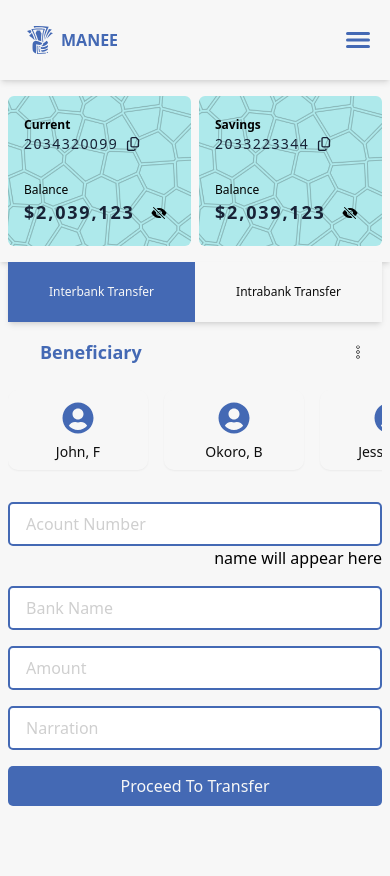
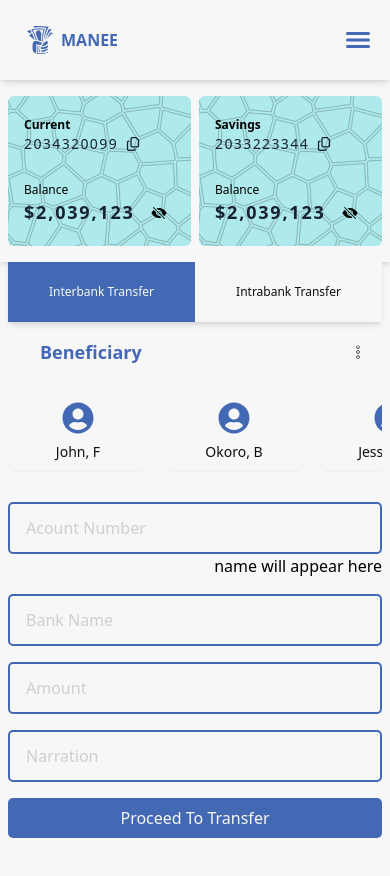
Before and after one commit to KodenOps/manee, a Next.js app: page /interbank in a window 390 px wide. Shown: the top 876 px of the page. Built offline with nearby package versions, Linux system fonts and the light colour scheme.

Commit message:
updated the input field

```diff
--- a/src/components/InputField.tsx
+++ b/src/components/InputField.tsx
@@ -19,7 +19,7 @@ const InputField = ({
 				type={type}
 				placeholder={placeholder}
 				pattern={patterns}
-				className='w-full border-2 border-[var(--primary)] dark:border-[var(--inputborder)] rounded-[5px] px-[16px] md:py-[14px] py-[8px] placeholder:text-[var(--disabled)] focus:border-[var(--primary)] focus:outline-none dark:focus:border-[var(--inputborder)]'
+				className='w-full border-2 border-[var(--primary)] dark:border-[var(--inputborder)] rounded-[5px] px-[16px] md:py-[14px] py-[12px] placeholder:text-[var(--disabled)] focus:border-[var(--primary)] focus:outline-none dark:focus:border-[var(--inputborder)] bg-transparent'
 			/>
 			{withDesc === true ? <p>{infoText}</p> : null}
 		</div>
```
